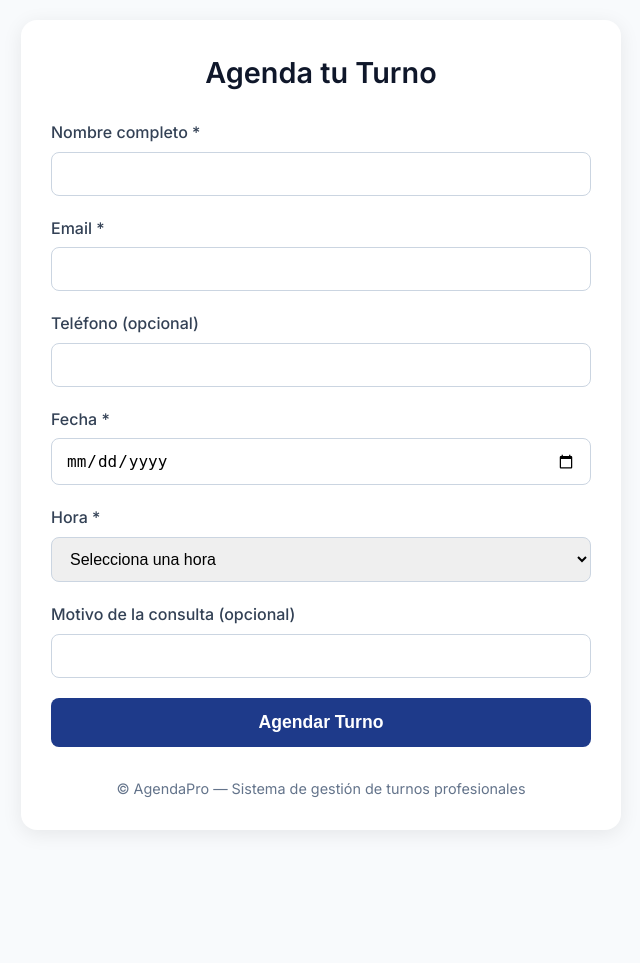
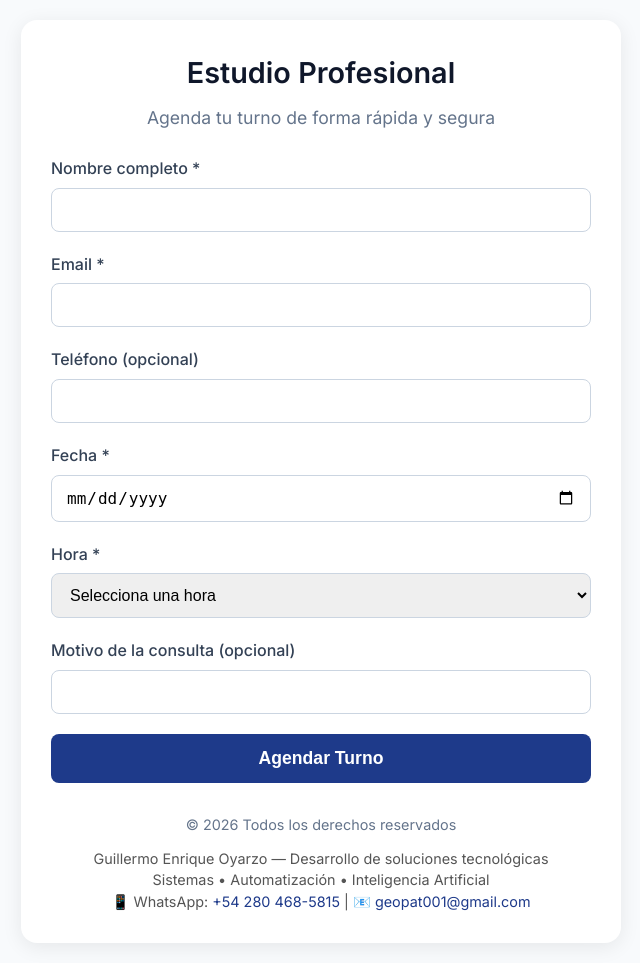
Before and after one commit to guille001-star/agenda-pro, a FastAPI app: page / in a window 1280 px wide. Shown: the whole page, without its empty margins (319-959 px from the left). Before the commit the page ends 797 px from the top, so only its background shows below. Run offline with FastAPI, Linux system fonts and the light colour scheme.

Commit message:
feat: encabezado personalizable + pie profesional

```diff
--- a/templates/index.html
+++ b/templates/index.html
@@ -22,11 +22,18 @@
       box-shadow: 0 4px 20px rgba(0,0,0,0.08);
       padding: 30px;
     }
-    h1 {
+    .header-section {
       text-align: center;
+      margin-bottom: 24px;
+    }
+    .header-section h1 {
       font-size: 1.8rem;
-      margin-bottom: 24px;
       color: #0f172a;
+      margin-bottom: 8px;
+    }
+    .header-section .subtitle {
+      color: #64748b;
+      font-size: 1.1rem;
     }
     .form-group {
       margin-bottom: 20px;
@@ -85,11 +92,27 @@
       color: #64748b;
       font-size: 0.9rem;
     }
+    .developer-info {
+      margin-top: 12px;
+      font-size: 0.9rem;
+      color: #555;
+      line-height: 1.5;
+    }
+    .developer-info a {
+      color: #1e3a8a;
+      text-decoration: none;
+    }
+    .developer-info a:hover {
+      text-decoration: underline;
+    }
   </style>
 </head>
 <body>
   <div class="container">
-    <h1>Agenda tu Turno</h1>
+    <div class="header-section">
+      <h1 id="professional-title">Estudio Profesional</h1>
+      <p class="subtitle">Agenda tu turno de forma rápida y segura</p>
+    </div>
 
     <form id="formTurno">
       <div class="form-group">
@@ -130,7 +153,13 @@
     <div id="mensaje"></div>
 
     <footer>
-      © AgendaPro — Sistema de gestión de turnos profesionales
+      <p>© 2026 Todos los derechos reservados</p>
+      <div class="developer-info">
+        Guillermo Enrique Oyarzo — Desarrollo de soluciones tecnológicas<br>
+        Sistemas • Automatización • Inteligencia Artificial<br>
+        📱 WhatsApp: <a href="https://wa.me/542804685815" target="_blank">+54 280 468-5815</a> |
+        📧 <a href="mailto:geopat001@gmail.com">geopat001@gmail.com</a>
+      </div>
     </footer>
   </div>
 
```
